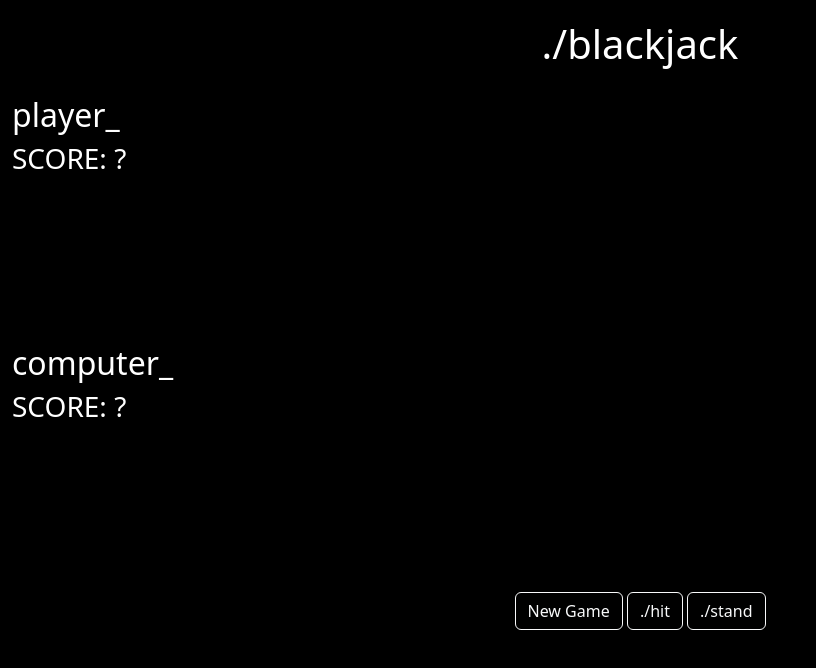
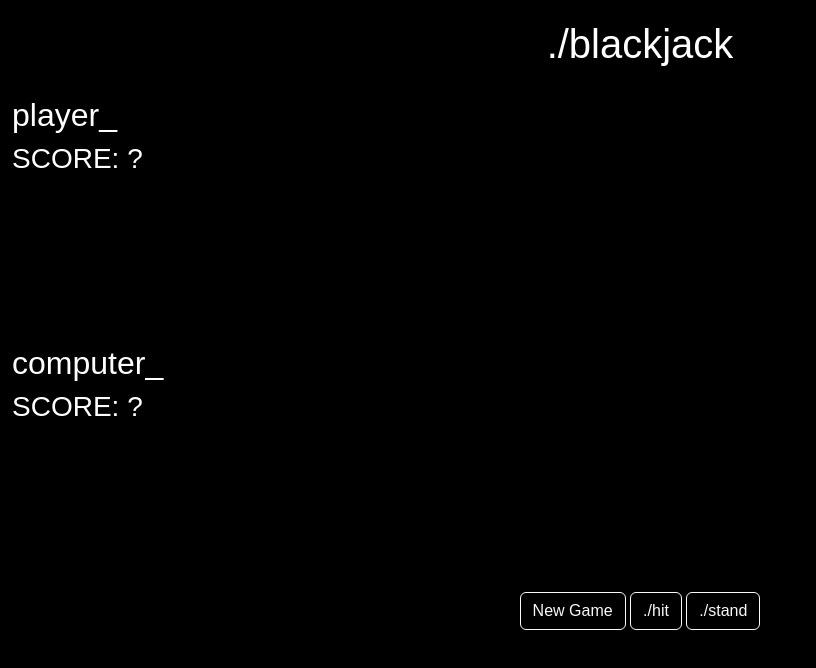
Before and after one commit to MranDvX/Blackjack, a plain HTML site: page index.html in a window 1280 px wide. Shown: the whole page, without its empty margins (0-816 px from the left). Drawn offline with nearby package versions, Linux system fonts and the light colour scheme.

Commit message:
Update font-family in styles.css

```diff
--- a/assets/css/styles.css
+++ b/assets/css/styles.css
@@ -2,7 +2,7 @@ html, body{
     margin: 0px;
     background-color: black;
     color: white;
-    font-family: system-ui, -apple-system, BlinkMacSystemFont, 'Segoe UI', Roboto, Oxygen, Ubuntu, Cantarell, 'Open Sans', 'Helvetica Neue', sans-serif;
+    font-family: 'Helvetica Roman', sans-serif;
 }
 
 .title{
```
